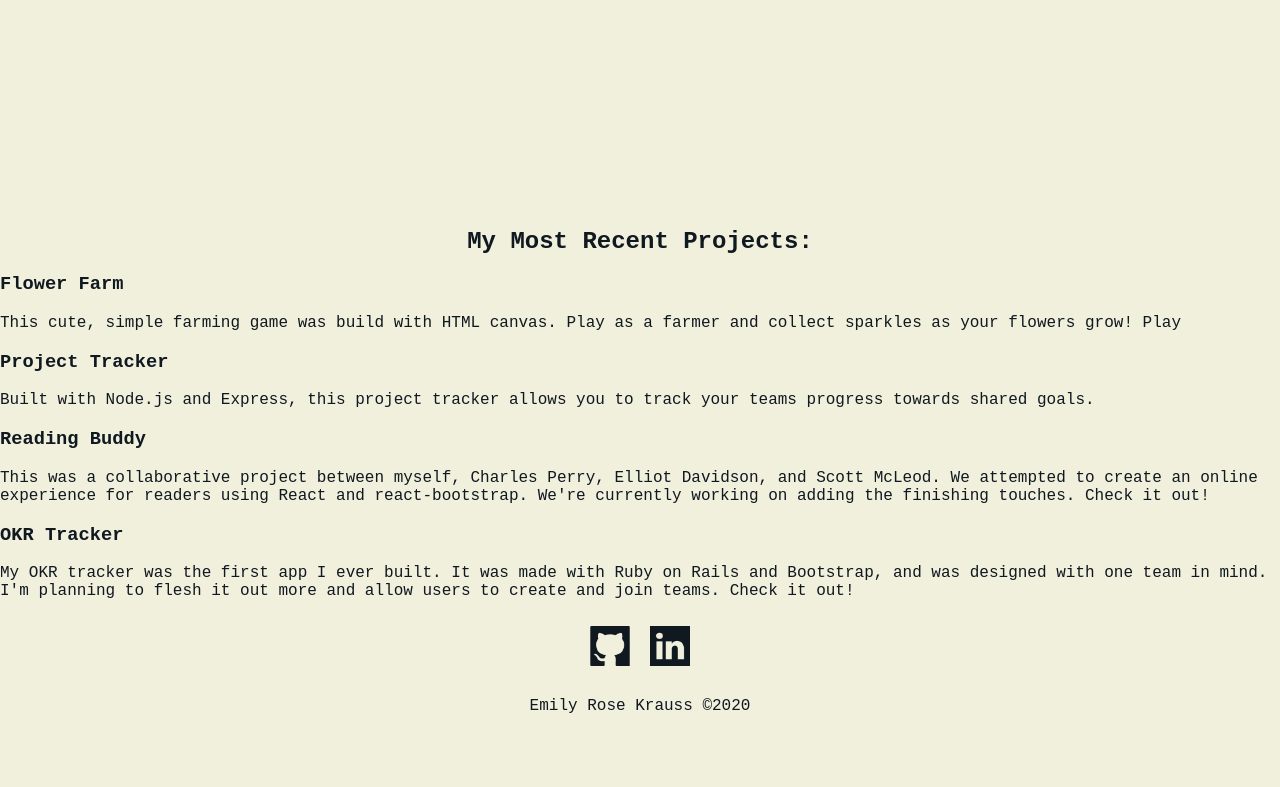
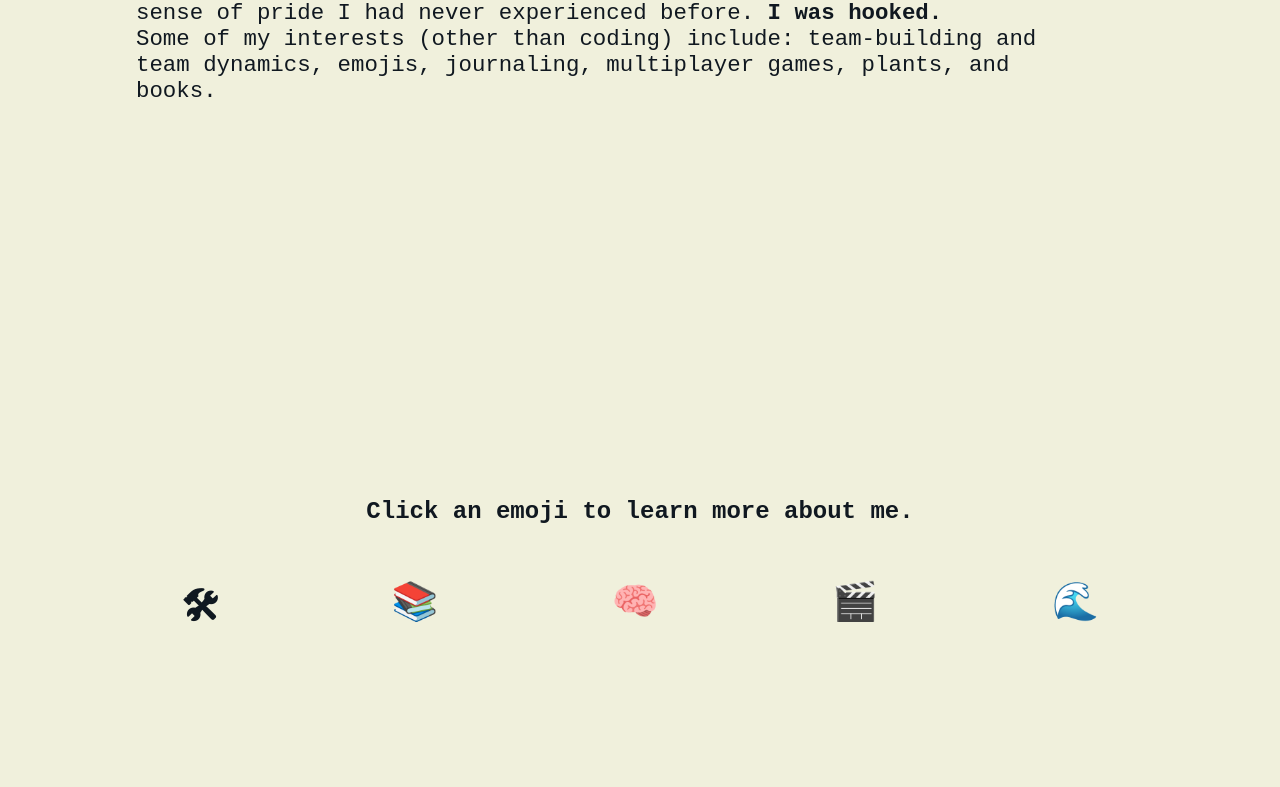
Before and after one commit to Emily-Rose-K/portfolio, a Next.js app: page / in a window 1280 px wide. Shown: the part 773-1560 px from the top of the page. Before the commit the page ends 1504 px from the top, so only its background shows below. Built offline with nearby package versions, Linux system fonts and the light colour scheme.

Commit message:
strengths section cleaned up

```diff
--- a/pages/index.js
+++ b/pages/index.js
@@ -14,7 +14,7 @@ export default function Home() {
           setText("Input: I am a walking, talking archive of all the things that might be important down the road. Need a resource? I have it. Need an obscure resource? I have that too. I collect and share knowledge and put the teams collective resources to use.")
       }
       else if (e.target.id === "intellection") {
-          setText("Intellection: I am a thinker. See me pacing, talking to myself (or my computer), musing over something in order to come to a logical conclusion. Want to bounce ideas off someone? Me too, let me bounce them off you. Theories and practicalities are no stranger to my introspective self. ")
+          setText("Intellection: I am a thinker. See me pacing, talking to myself (or my computer), musing over something in order to come to a logical conclusion. Want to bounce ideas off someone? Me too! Let me bounce them off you. Theories and practicalities are no stranger to my introspective self. ")
       }
       else if (e.target.id === "activator") {
           setText("Activator: I am the first to ask, “When can we start?” Let’s stop talking and start doing. The team is stagnating? I can get us moving again. Not sure where to start on that project? I’ll help you get things kicked off. I love being the one to press the proverbial “Go” button. I’m the spark that creates action.")
@@ -32,7 +32,7 @@ export default function Home() {
     <div>
         <Navbar />
           <h1 id="emily">Emily Rose Krauss</h1>
-          <div id="home-content">
+          <div id="home-content" className="container">
             <img src="/mahface.png" alt="Emily Krauss headshot" id="avatar"/>
             <p id="intro"><span style={{fontWeight:"bold"}}>Hello!</span> So nice of you to stop by. I’m Emily, a software engineer residing in the Bay Area. </p>
             <p id="blurb">
@@ -42,9 +42,8 @@ export default function Home() {
             team-building and team dynamics, emojis, journaling, multiplayer games, plants, and books.
             </p>
           </div>
-          <div>
-                <h1 id="choose">How I approach my work. </h1>
-            </div>
+          <div className="container">
+            <h1 id="choose">Click an emoji to learn more about me. </h1>
                 <div id="fighters">
                     <h3 id="restorative" onClick={chooseFighter}>🛠</h3>
                     <h3 id="input" onClick={chooseFighter}>📚</h3>
@@ -55,7 +54,8 @@ export default function Home() {
                 <div id="fighter">
                 <p>{text}</p>
             </div>
-            <div>
+            </div>
+            <div className="container">
             <h1 id="portfolio">My Most Recent Projects:</h1>
             <div id="flower-farm">
                 <h3>Flower Farm</h3>
--- a/styles/globals.css
+++ b/styles/globals.css
@@ -5,7 +5,6 @@ body {
   font-family: 'Courier Prime', monospace;
   color: #101820;
   background-color: #f0f0dc;
-
 }
 
 a {
@@ -48,12 +47,11 @@ h1 {
 
 
 #footer-icons {
-  text-align: center;
   display: flex;
   justify-content: space-between;
   max-width: 100px;
   margin: 0 auto;
-  padding: 10px 0;
+
 }
 
 #signature {
@@ -76,16 +74,20 @@ h1 {
   font-size: xx-large;
 }
 
-#fighter, #choose {
-  display: flex;
-  justify-content: center;
-  margin: 70px 200px;
+#fighter {
+  width: 80%;
+  margin: 0 auto;
 }
 
-
-
-#fighter {
-  font-family: 'Courier Prime', monospace;
+.container {
+  min-height: 100vh;
+  /* width: 100vw; */
+  padding: 0 0.5rem;
+  display: flex;
+  flex-direction: column;
+  justify-content: center;
+  text-align: left;
+  /* opacity: 0.2; */
 }
 
 @media only screen and (max-width: 600px) {
```
Lines whose indentation alone changed are shown as unchanged.
